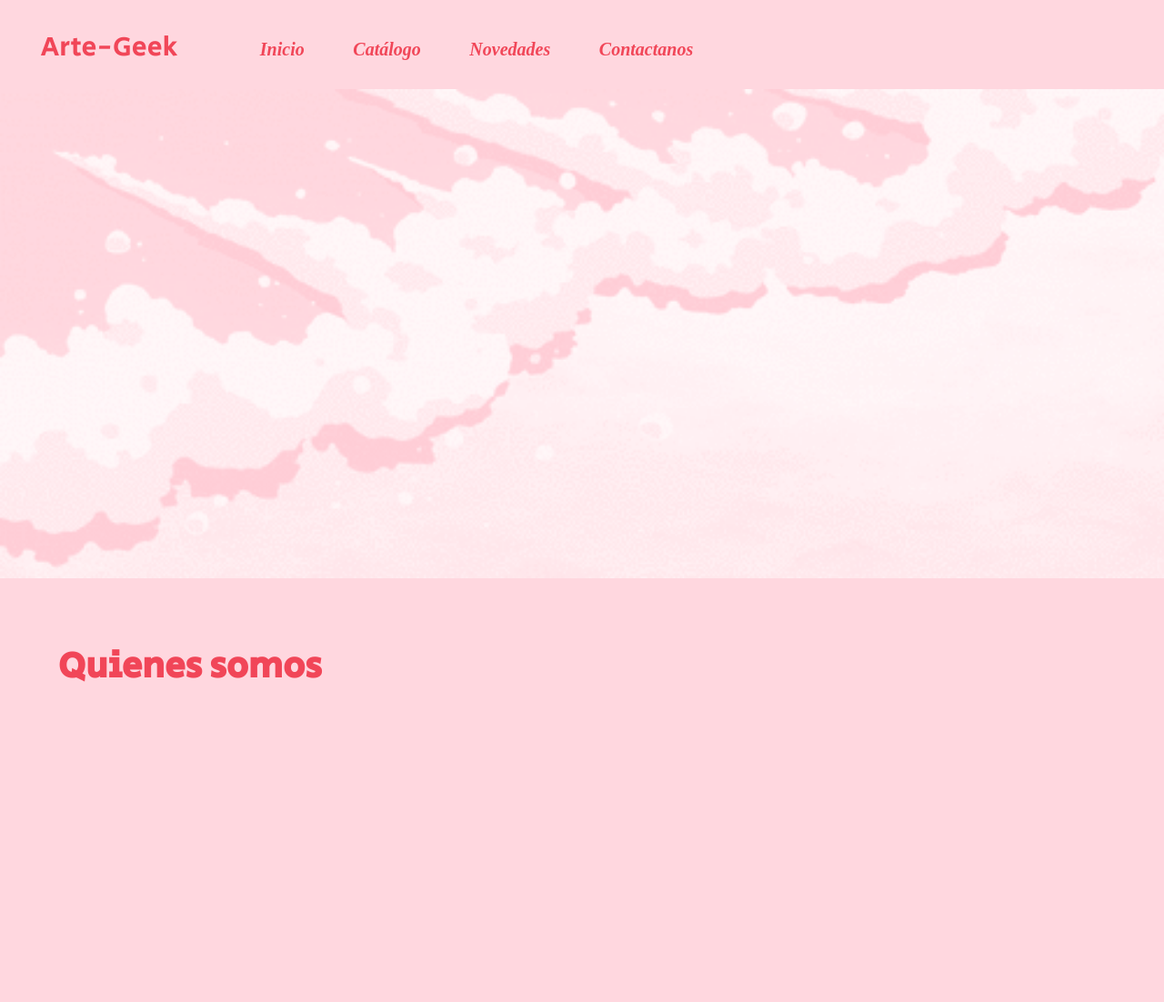
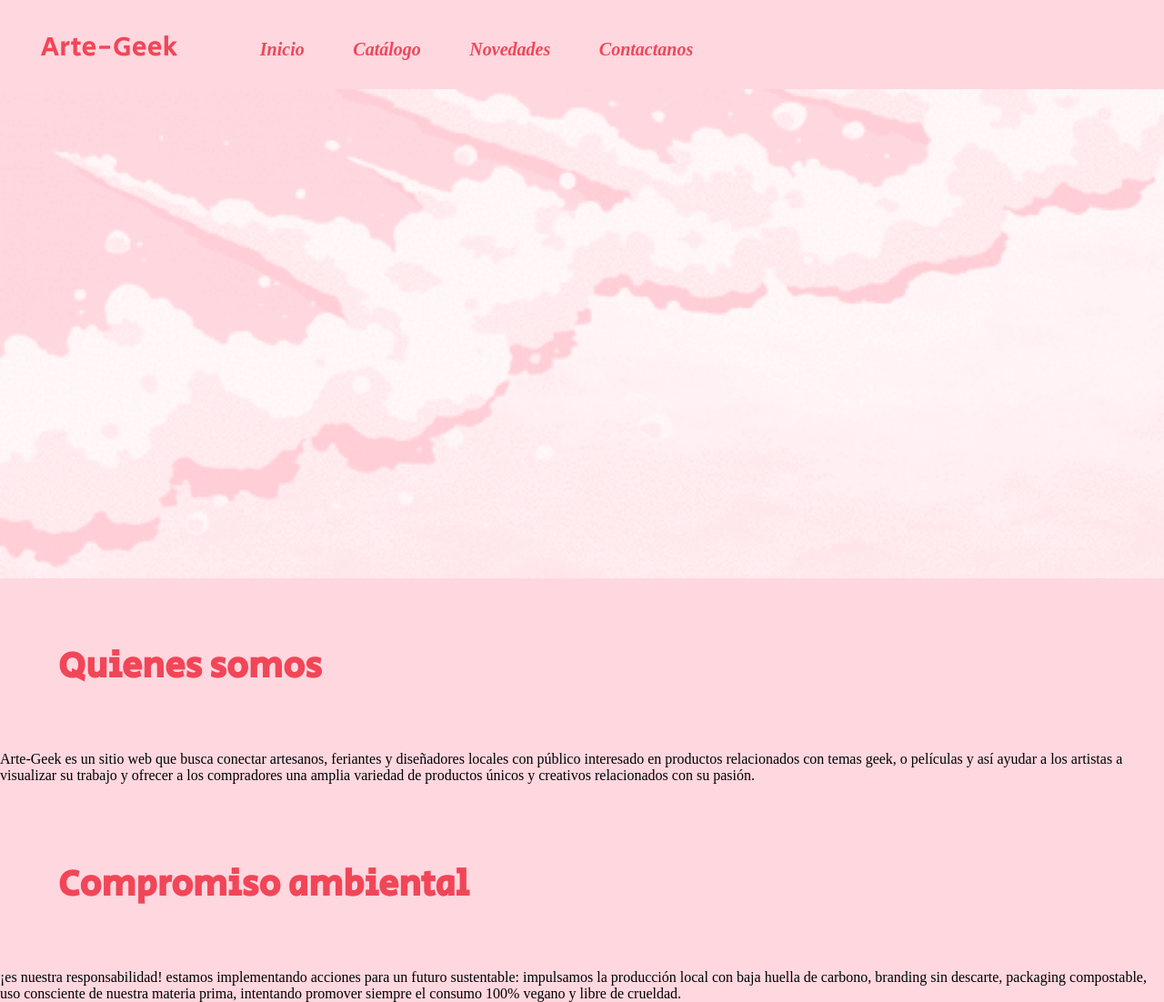
Before and after one commit to juliaslares/Arte-geek, a plain HTML site: page html/sobrenosotres.html in a window 1280 px wide. Shown: the whole page at 91% size. Before the commit the page ends 826 px from the top, so only its background shows below. Drawn offline with Linux system fonts and the light colour scheme; files whose address does not match are found by name.

Commit message:
sobrenosotres

```diff
--- a/html/sobrenosotres.html
+++ b/html/sobrenosotres.html
@@ -30,5 +30,19 @@
       </div>
 
       <h2> Quienes somos</h2>
-      <p></p>
+      <p>Arte-Geek es un sitio web que busca conectar artesanos, feriantes y diseñadores
+        locales con público interesado en productos relacionados con temas geek,
+        o películas y así ayudar a los artistas a visualizar su trabajo y
+        ofrecer a los compradores una amplia variedad de productos únicos y creativos relacionados con su pasión.
+    </p>
+
+    <img src="media/par" alt="">
+
+    <h2> Compromiso ambiental </h2>
+    <p>
+        ¡es nuestra responsabilidad! estamos implementando acciones para un futuro sustentable:
+        impulsamos la producción local con baja huella de carbono, branding sin descarte, packaging compostable,
+        uso consciente de nuestra materia prima, intentando promover siempre el consumo 100% vegano y libre de crueldad.
+    </p>
+
   </main>
```
